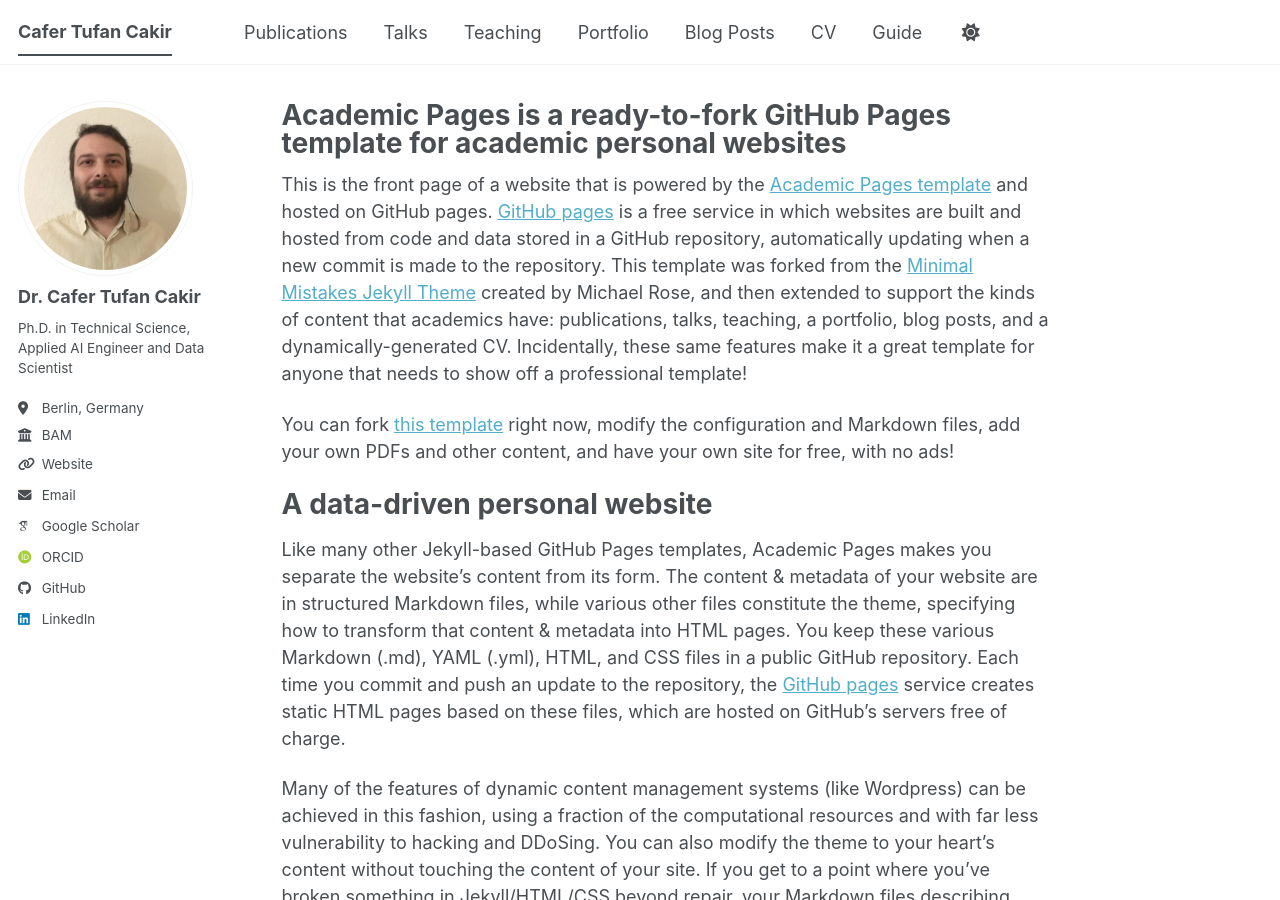
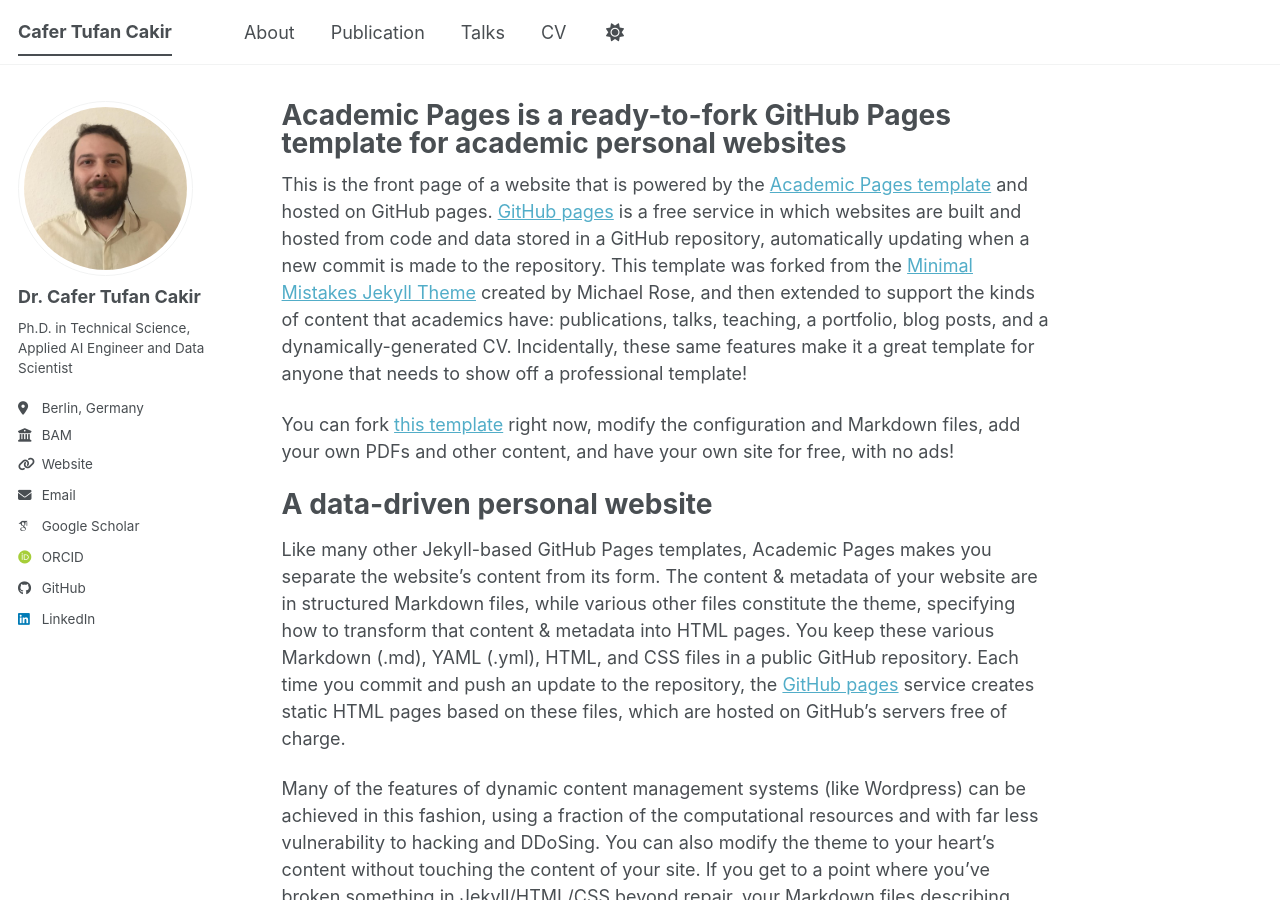
Before and after one commit to cakirtufan/cakirtufan.github.io, a Jekyll site: the page built from _pages/about.md, in a window 1280 px wide and 900 px high. Built offline with Jekyll 4.4.1, drawn with Linux system fonts in a browser that asks for light colours; some web fonts are replaced; a script bundle is joined from its source files by our own code; library files that are not in the unit come from our copies.

Commit message:
feat: add navigation data configuration for header menu links

```diff
--- a/_data/navigation.yml
+++ b/_data/navigation.yml
@@ -8,26 +8,14 @@
 #      Markdown formatted page while the second is generated using JSON.
 
 main:
-  - title: "Publications"
+  - title: "About"
+    url: /
+
+  - title: "Publication"
     url: /publications/
 
   - title: "Talks"
     url: /talks/
 
-  - title: "Teaching"
-    url: /teaching/
-
-  - title: "Portfolio"
-    url: /portfolio/
-
-  - title: "Blog Posts"
-    url: /year-archive/
-
   - title: "CV"
     url: /cv/
-
-  # - title: "CV"
-  #   url: /cv-json/
-
-  - title: "Guide"
-    url: /markdown/
```
